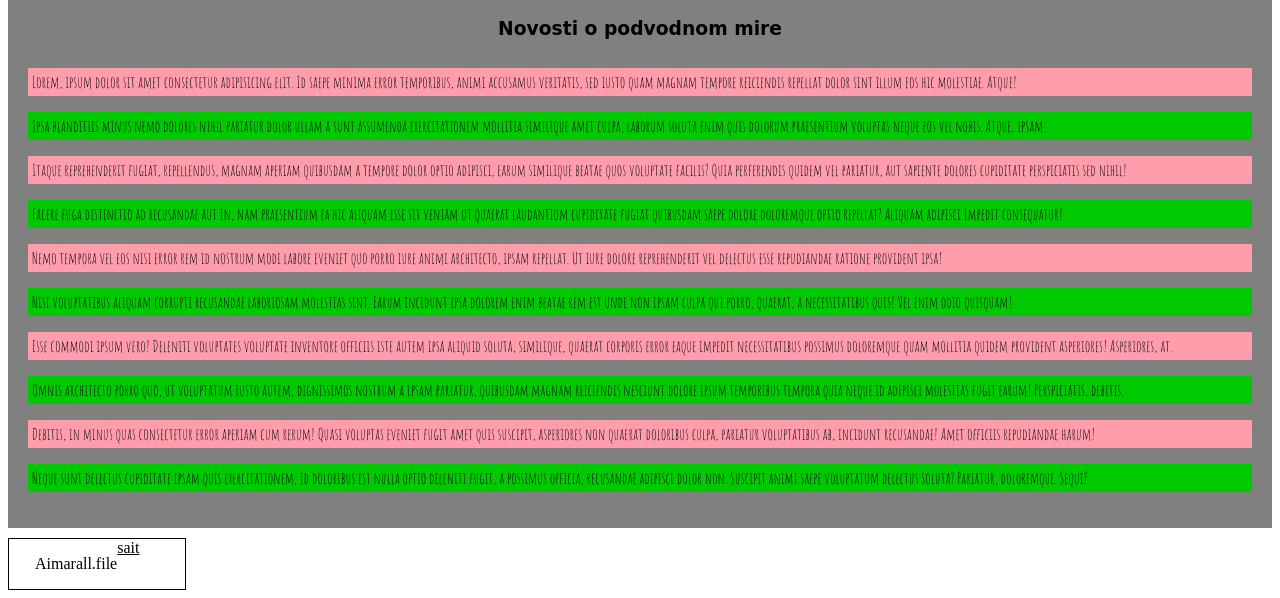
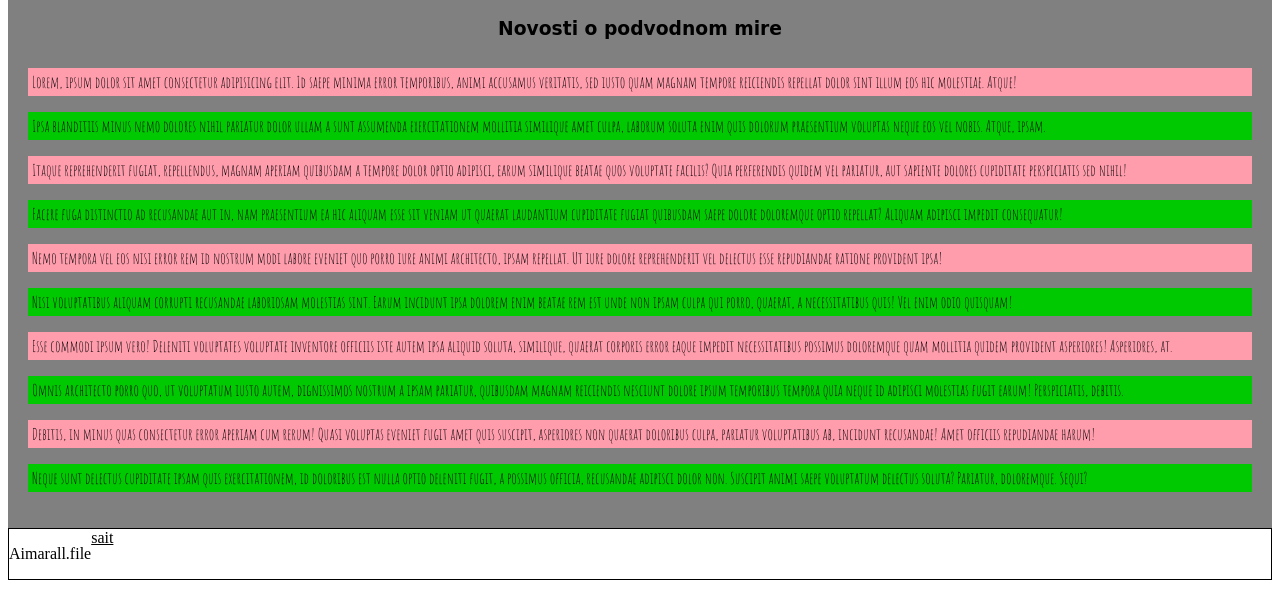
Before and after one commit to Aimarall/Aimarall, a plain HTML site: page index.html in a window 1280 px wide. Shown: the part 473-1071 px from the top of the page. Drawn offline with Linux system fonts and the light colour scheme; a web font is replaced by a local one.

Commit message:
changed footer

```diff
--- a/styles.css
+++ b/styles.css
@@ -102,9 +102,7 @@ h3 {
 footer {
     display: flex;
     border: 1px solid black;
-    width: 150px;
-    padding-left: 26px;
-    margin-top: 10px;
+
 }
 footer a {
 
```
